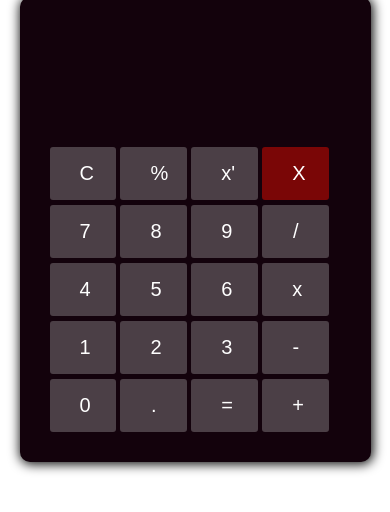
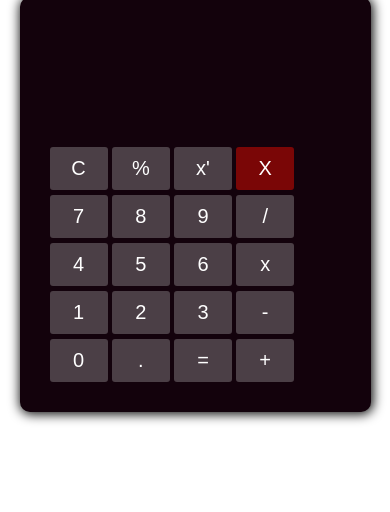
Before and after one commit to DeveloperDolon/CalculatorWithJS, a plain HTML site: page index.html in a window 390 px wide. Shown: the part 112-624 px from the top of the page. Drawn offline with Linux system fonts and the light colour scheme.

Commit message:
third responsive commit

```diff
--- a/style.css
+++ b/style.css
@@ -84,6 +84,7 @@ h1 {
     }
 
     .calculator_board input[type="button"] {
-        width: 23%;
+        width: 20%;
+        padding: 10px 20px;
     }
   }
```
